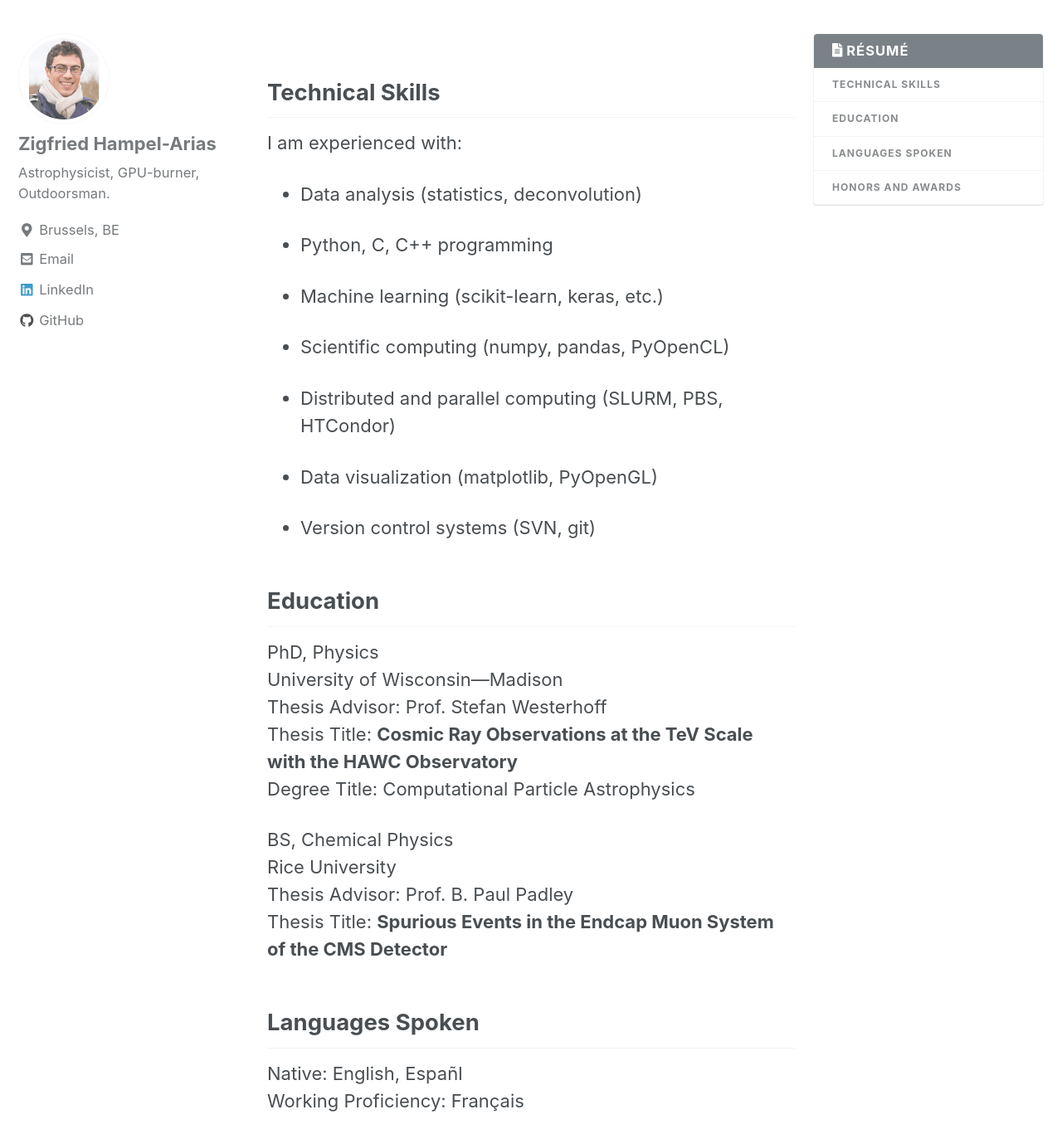
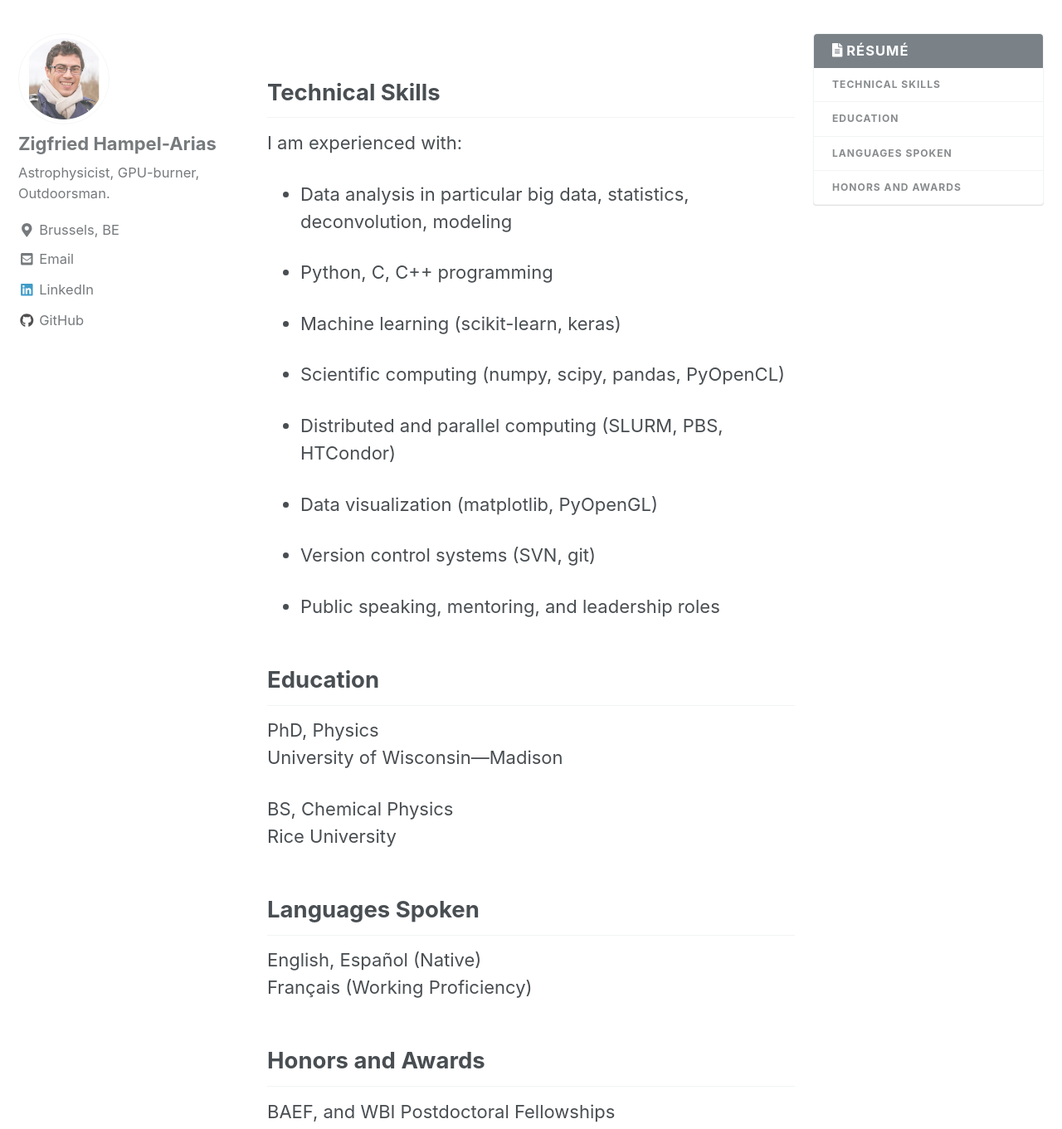
Before and after one commit to zhampel/zhampel.github.io, a Jekyll site: the page built from _pages/cv.md, in a window 1280 px wide and 1400 px high, scrolled down 278 px, cut to the strip 39-1400 px from the top of the window. Shown: the whole strip at 83% size. Built offline with Jekyll 4.4.1, drawn with Linux system fonts in a browser that asks for light colours; nearby versions of some CDN libraries; some of the changed text lies outside the part shown.

Commit message:
CV additions
Cleaning up resume page

```diff
--- a/_pages/cv.md
+++ b/_pages/cv.md
@@ -18,16 +18,16 @@ header:
     <p>I am experienced with:</p>
     <ul>
         <li>
-            <p>Data analysis (statistics, deconvolution)</p>
+            <p>Data analysis in particular big data, statistics, deconvolution, modeling</p>
         </li>
         <li>
             <p>Python, C, C++ programming</p>
         </li>
         <li>
-            <p>Machine learning (scikit-learn, keras, etc.)</p>
+            <p>Machine learning (scikit-learn, keras)</p>
         </li>
         <li>
-            <p>Scientific computing (numpy, pandas, PyOpenCL)</p>
+            <p>Scientific computing (numpy, scipy, pandas, PyOpenCL)</p>
         </li>
         <li>
             <p>Distributed and parallel computing (SLURM, PBS, HTCondor)</p>
@@ -38,6 +38,9 @@ header:
         <li>
             <p>Version control systems (SVN, git)</p>
         </li>
+        <li>
+            <p>Public speaking, mentoring, and leadership roles</p>
+        </li>
     </ul>
 </div>
 
@@ -45,24 +48,22 @@ header:
 ## Education
 PhD, Physics<br>
 University of Wisconsin&mdash;Madison<br>
-Thesis Advisor: Prof. Stefan Westerhoff<br>
+<!--Thesis Advisor: Prof. Stefan Westerhoff<br>
 Thesis Title: <b>Cosmic Ray Observations at the TeV Scale with the HAWC Observatory</b><br>
-Degree Title: Computational Particle Astrophysics
+Degree Title: Computational Particle Astrophysics-->
 
 BS, Chemical Physics<br>
 Rice University<br>
-Thesis Advisor: Prof. B. Paul Padley<br>
-Thesis Title: <b>Spurious Events in the Endcap Muon System of the CMS Detector</b>
+<!--Thesis Advisor: Prof. B. Paul Padley<br>
+Thesis Title: <b>Spurious Events in the Endcap Muon System of the CMS Detector</b>-->
 
 
 ## Languages Spoken
-Native:
-English, Espa&ntilde;l<br>
-Working Proficiency:
-Fran&ccedil;ais
+English, Espa&ntilde;ol (Native)<br>
+Fran&ccedil;ais (Working Proficiency)
 
 ## Honors and Awards
-BAEF Postdoctoral Fellowship
+BAEF, and WBI Postdoctoral Fellowships
 
 NSF Graduate Research Fellowship
 
```
